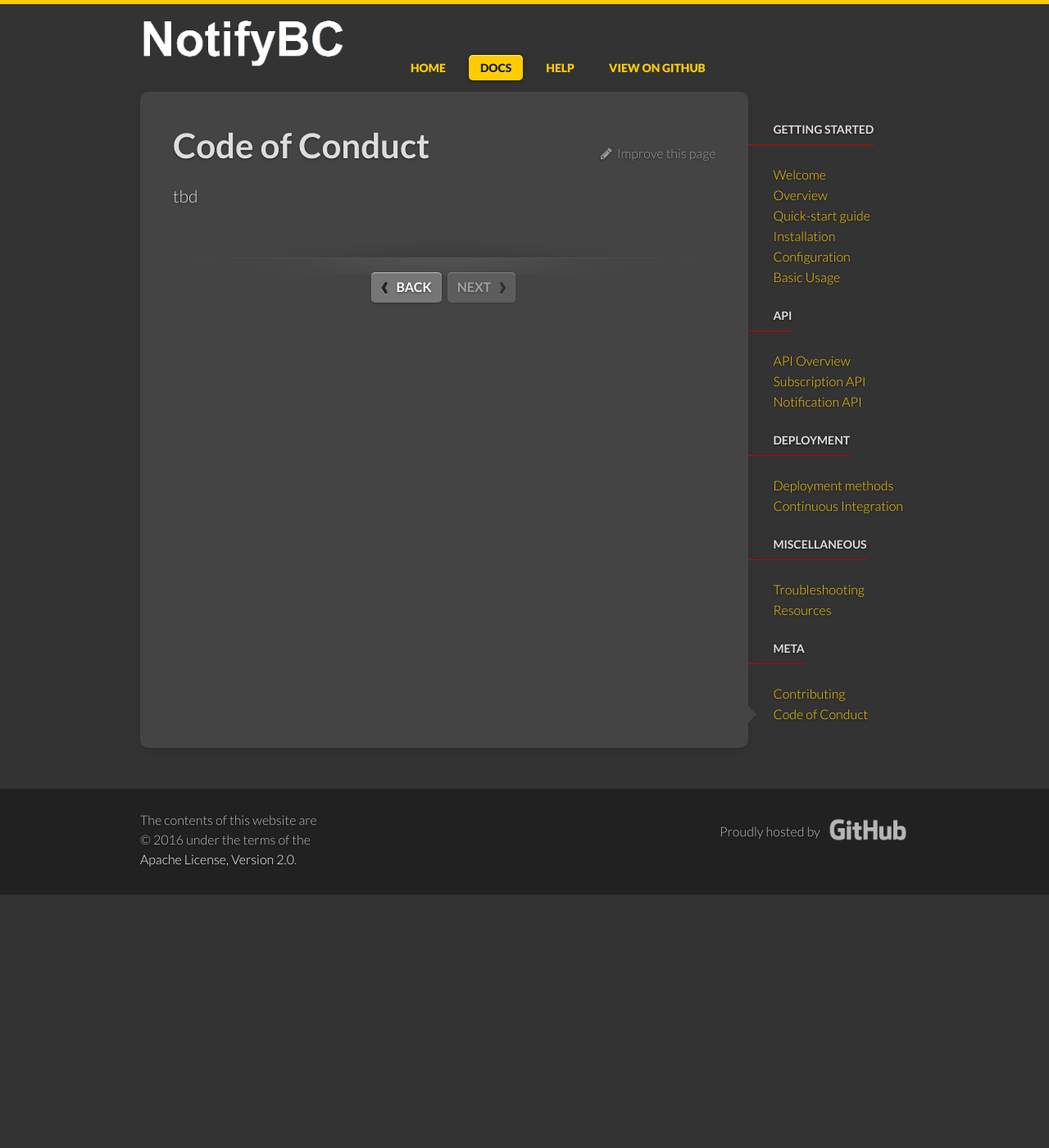
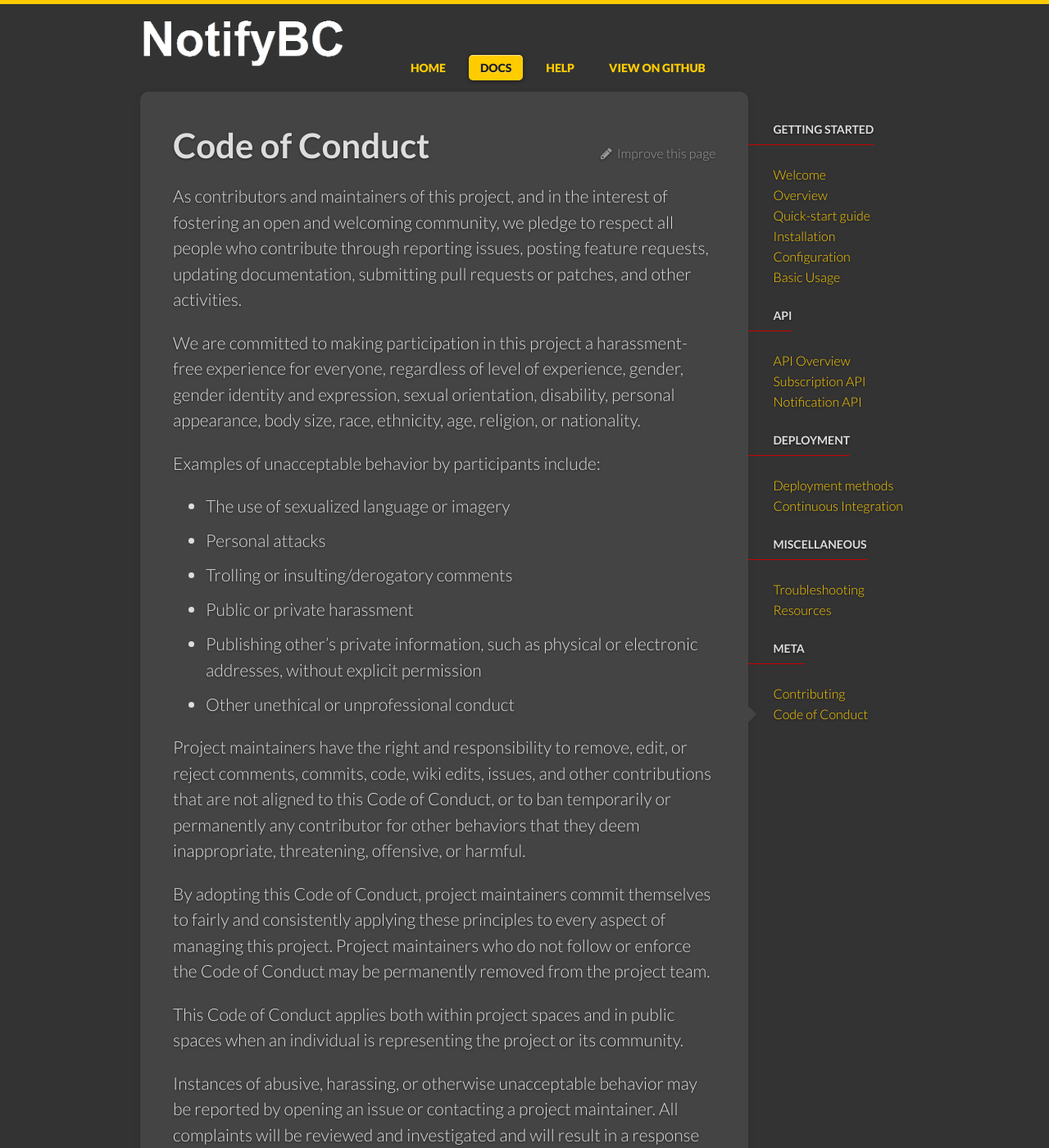
Before and after one commit to bcgov/MyGovBC-notification-server, a Jekyll site: the page built from docs/_docs/conduct.md, in a window 1280 px wide and 1400 px high. Shown: the whole window at 82% size. Built offline with Jekyll 4.4.1, drawn with Linux system fonts in a browser that asks for light colours; some of the changed text lies outside the part shown.

Commit message:
updated docs

```diff
--- a/docs/_docs/conduct.md
+++ b/docs/_docs/conduct.md
@@ -2,8 +2,54 @@
 title: Code of Conduct
 layout: docs
 permalink: "/docs/conduct/"
-note: This file is autogenerated. Edit /CONDUCT.markdown instead.
 redirect_from: "/conduct/index.html"
 editable: false
 ---
-tbd
+
+As contributors and maintainers of this project, and in the interest of
+fostering an open and welcoming community, we pledge to respect all people who
+contribute through reporting issues, posting feature requests, updating
+documentation, submitting pull requests or patches, and other activities.
+
+We are committed to making participation in this project a harassment-free
+experience for everyone, regardless of level of experience, gender, gender
+identity and expression, sexual orientation, disability, personal appearance,
+body size, race, ethnicity, age, religion, or nationality.
+
+Examples of unacceptable behavior by participants include:
+
+* The use of sexualized language or imagery
+* Personal attacks
+* Trolling or insulting/derogatory comments
+* Public or private harassment
+* Publishing other's private information, such as physical or electronic
+  addresses, without explicit permission
+* Other unethical or unprofessional conduct
+
+Project maintainers have the right and responsibility to remove, edit, or
+reject comments, commits, code, wiki edits, issues, and other contributions
+that are not aligned to this Code of Conduct, or to ban temporarily or
+permanently any contributor for other behaviors that they deem inappropriate,
+threatening, offensive, or harmful.
+
+By adopting this Code of Conduct, project maintainers commit themselves to
+fairly and consistently applying these principles to every aspect of managing
+this project. Project maintainers who do not follow or enforce the Code of
+Conduct may be permanently removed from the project team.
+
+This Code of Conduct applies both within project spaces and in public spaces
+when an individual is representing the project or its community.
+
+Instances of abusive, harassing, or otherwise unacceptable behavior may be
+reported by opening an issue or contacting a project maintainer. All complaints
+will be reviewed and investigated and will result in a response that is deemed
+necessary and appropriate to the circumstances. Maintainers are obligated to
+maintain confidentiality with regard to the reporter of an incident.
+
+
+This Code of Conduct is adapted from the [Contributor Covenant][homepage],
+version 1.3.0, available at
+[http://contributor-covenant.org/version/1/3/0/][version]
+
+[homepage]: http://contributor-covenant.org
+[version]: http://contributor-covenant.org/version/1/3/0/
```
